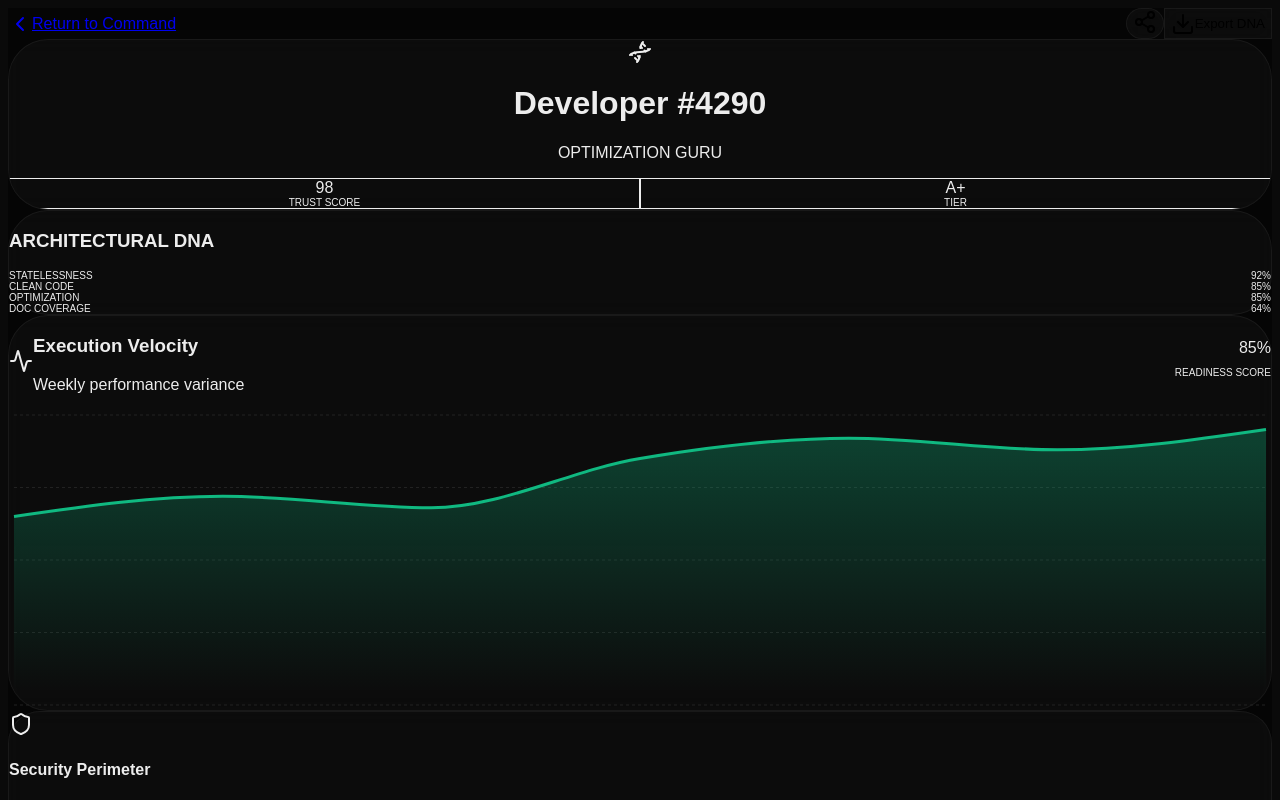
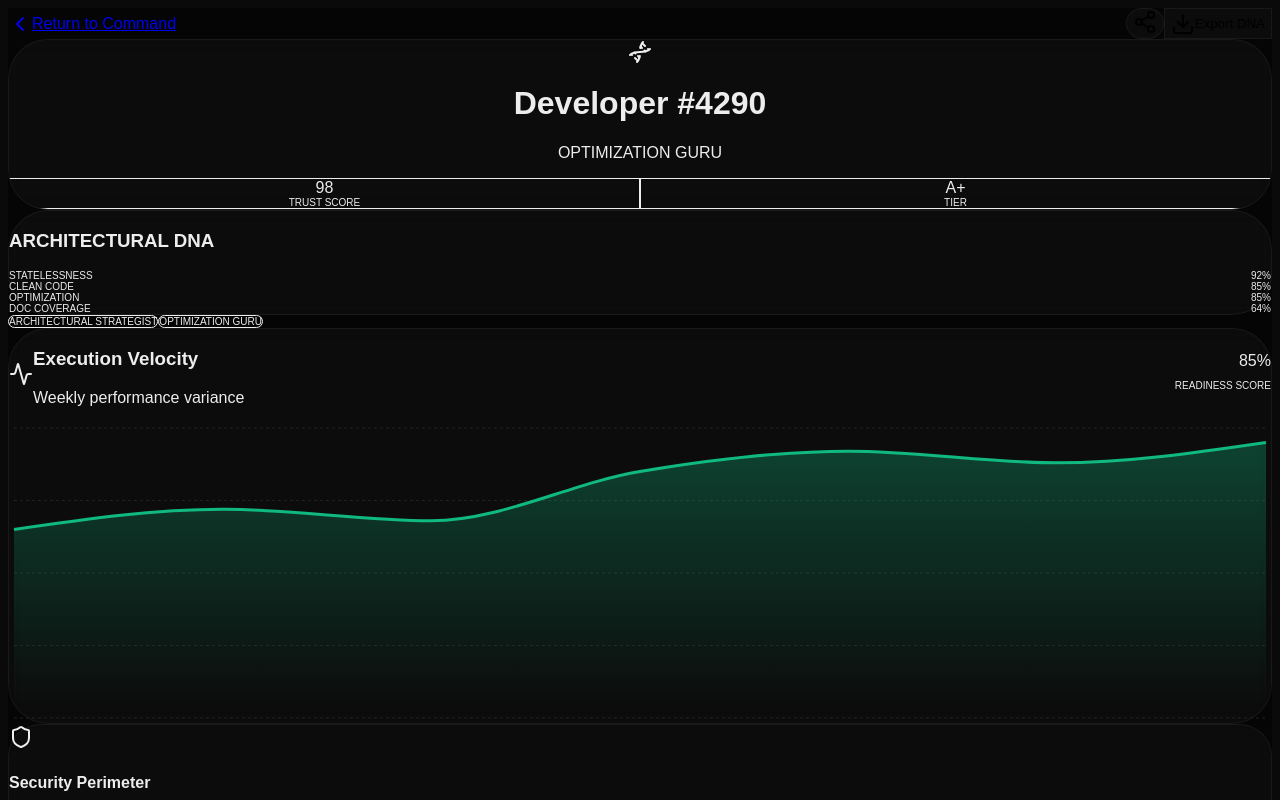
Before and after one commit to jibin7jose/NeuroForge-frontend, a Next.js app: page /dashboard/digital-twin in a window 1280 px wide. Shown: the top 800 px of the page. Built offline with nearby package versions, Linux system fonts and the light colour scheme.

Commit message:
NeuroForge into its Persistence & Behavioral Intelligence Phase.
The system has shifted from a snapshot-only analyzer to a Time-Series Performance Tracker.

```diff
--- a/src/app/dashboard/digital-twin/page.tsx
+++ b/src/app/dashboard/digital-twin/page.tsx
@@ -108,7 +108,32 @@ export default function DigitalTwinPage() {
                                 <StatLine label="Doc Coverage" value={scanResults?.metrics?.docstring_coverage || 64} color="bg-amber-500" />
                             </div>
                         </motion.div>
+
+                        {/* Trait Badges */}
+                        <motion.div
+
+                            initial={{ opacity: 0, y: 20 }}
+                            animate={{ opacity: 1, y: 0 }}
+                            transition={{ delay: 0.2 }}
+                            className="flex flex-wrap gap-2"
+                        >
+                            {scanResults?.behavioral_analysis?.traits?.map((trait: string, i: number) => (
+                                <span key={i} className="px-3 py-1 bg-white/5 border border-white/10 rounded-full text-[10px] font-bold text-gray-400 uppercase tracking-widest">
+                                    {trait}
+                                </span>
+                            )) || (
+                                    <>
+                                        <span className="px-3 py-1 bg-white/5 border border-white/10 rounded-full text-[10px] font-bold text-gray-400 uppercase tracking-widest">
+                                            Architectural Strategist
+                                        </span>
+                                        <span className="px-3 py-1 bg-white/5 border border-white/10 rounded-full text-[10px] font-bold text-gray-400 uppercase tracking-widest">
+                                            Optimization Guru
+                                        </span>
+                                    </>
+                                )}
+                        </motion.div>
                     </div>
+
 
                     {/* Performance & Charts Main */}
                     <div className="lg:col-span-8 space-y-8">
@@ -199,6 +224,7 @@ export default function DigitalTwinPage() {
             </div>
         </div>
     );
+
 }
 
 function StatLine({ label, value, color }: any) {
```
